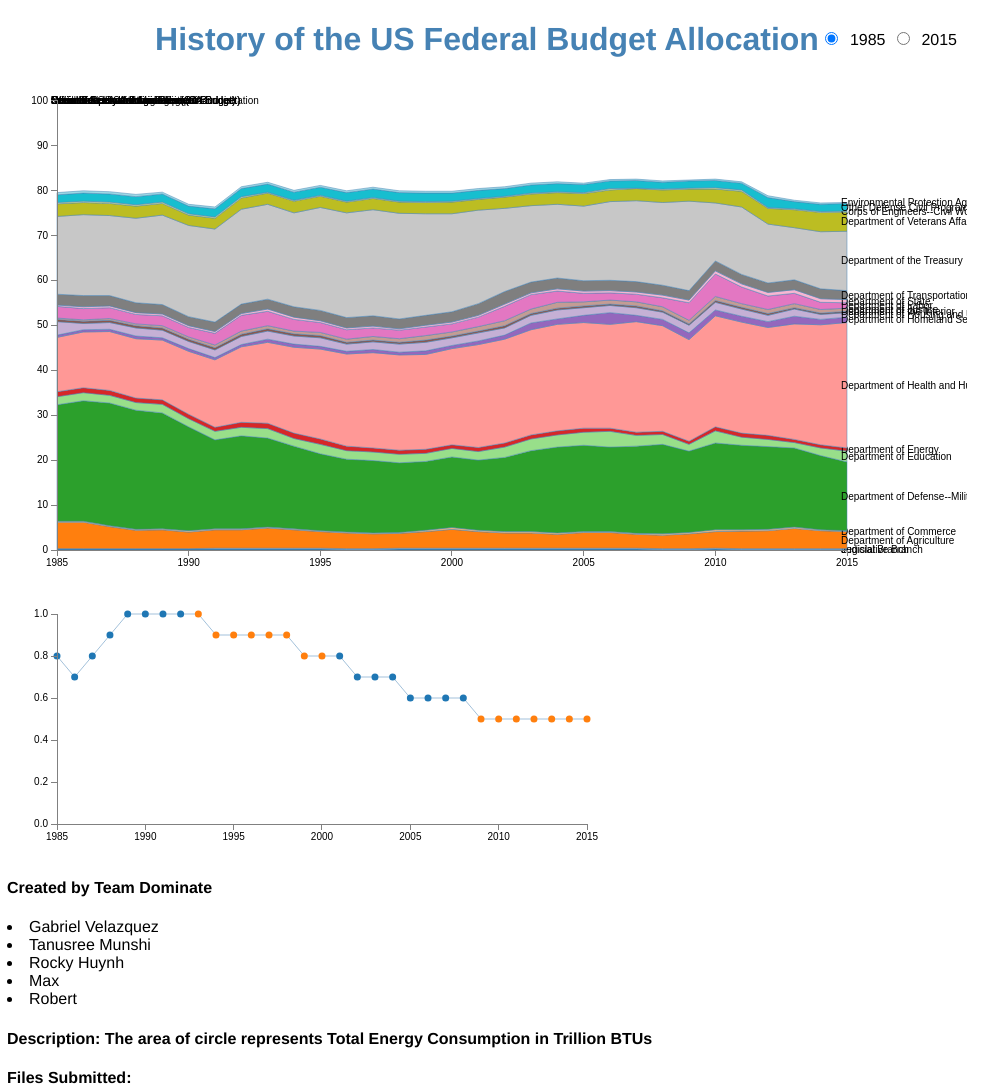
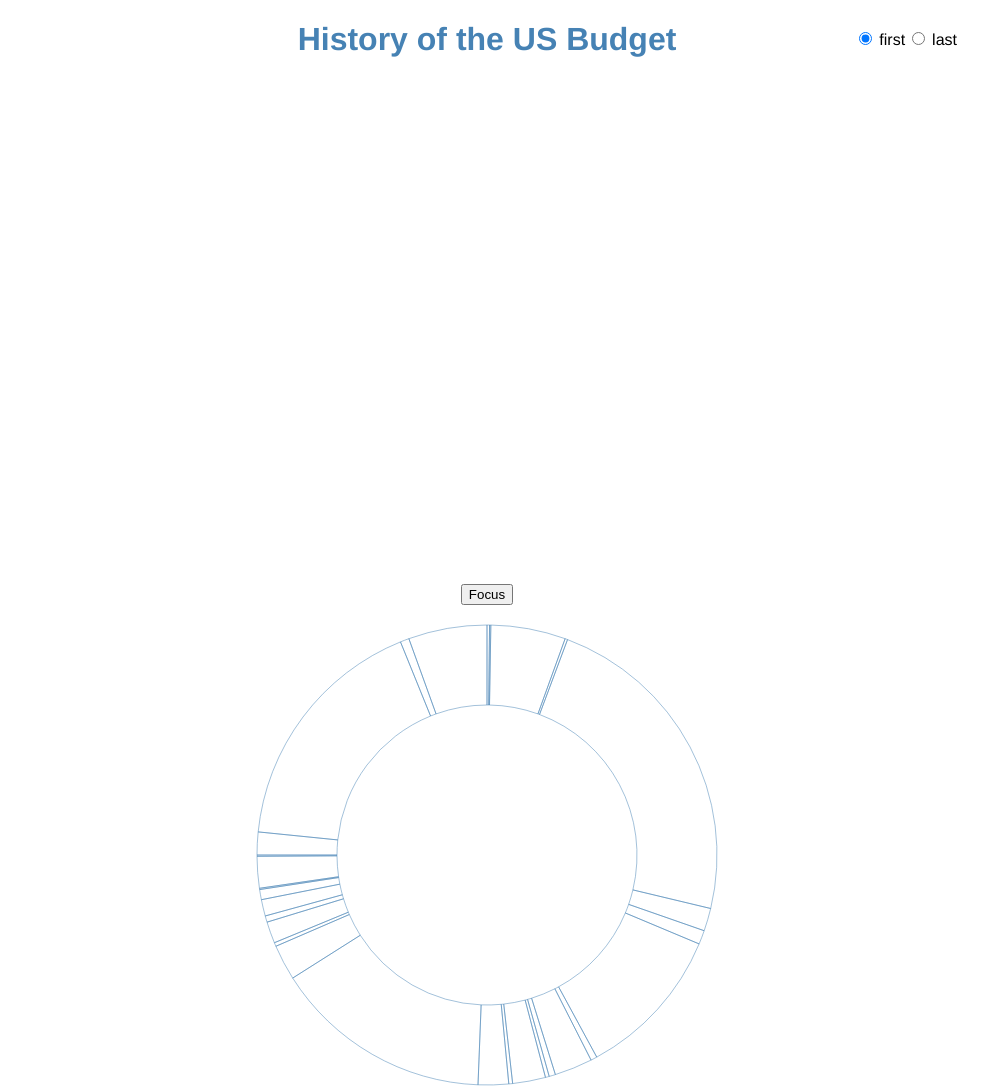
Before and after one commit to gabefelix/165visualization, a plain HTML site: page project.html in a window 1280 px wide. Shown: the top 1090 px of the page, without its empty margins (153-1151 px from the left). Drawn offline with nearby package versions, Linux system fonts and the light colour scheme; no server answers.

Commit message:
add project

```diff
--- a/project.html
+++ b/project.html
@@ -10,11 +10,10 @@
         <script type= "text/javascript" src="http://d3js.org/d3.v3.min.js"></script>
     </head>
     <form>
-        <label><input type="radio" name="dataset" value="apples" checked> 1985</label>
-        <label><input type="radio" name="dataset" value="oranges"> 2015</label>
+
     </form>
     <body>
-        <h1 style = "text-align:center; color:steelblue"><bold> History of the US Federal Budget Allocation </bold></h1>
+        <h1 style = "text-align:center; color:steelblue"><bold> History of the US Budget </bold></h1>
         <!-- Your D3.js code for making a Bar Graph -->
         <!--<div id="option">
             <input name="updateButton"
@@ -22,8 +21,19 @@
                     value="Update"
                     onclick="updateData()" />
         </div>-->
-                <script type="text/javascript" src="project.js"></script>
-        <script type="text/javascript" src="nasa.js"></script>
+
+        <script type="text/javascript" src="project2.js"></script>
+        <center><div id="option">
+                <input name="updateButton"
+                        type="button"
+                        value="Focus"
+                        onclick="x.updateData()" />
+                </div>
+        </center>
+
+
+      <script type="text/javascript" src="pie3.js"></script>
+        <script type="text/javascript" src="pie.js"></script>
 
 
         <!--<script type="text/javascript" src="nasa.js"></script>-->
```
